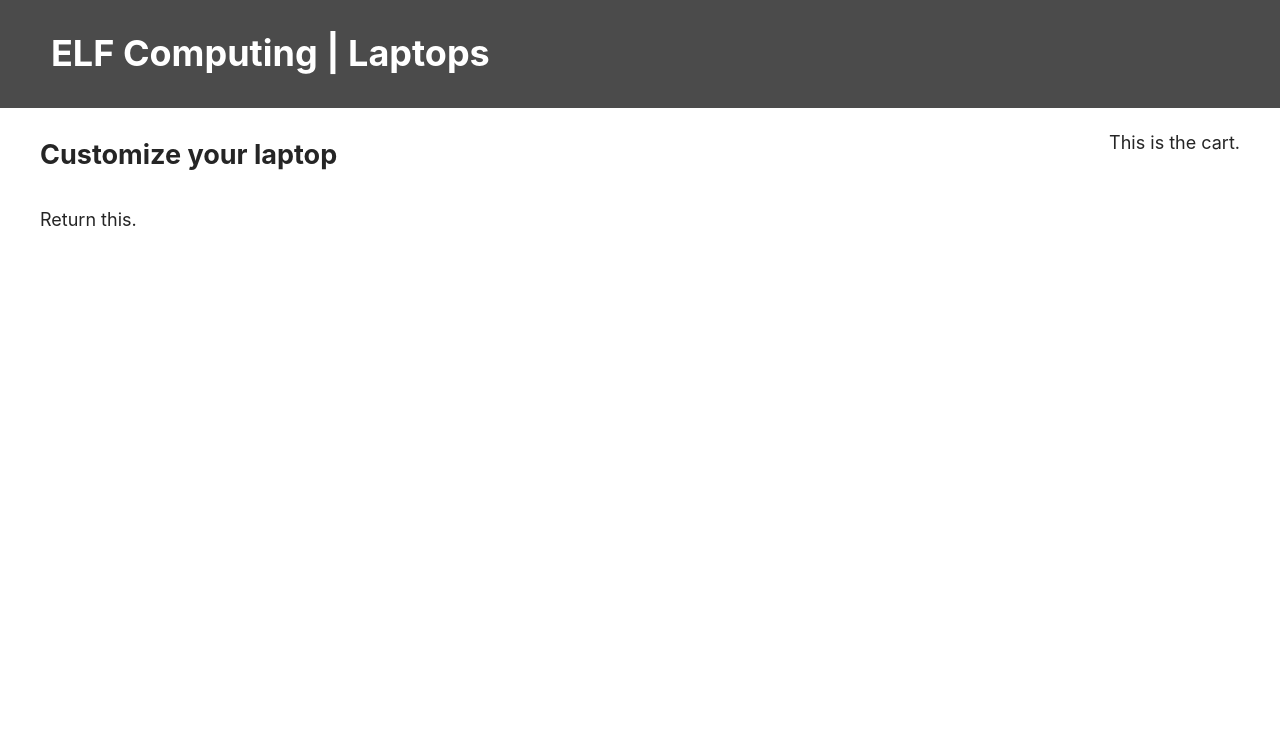
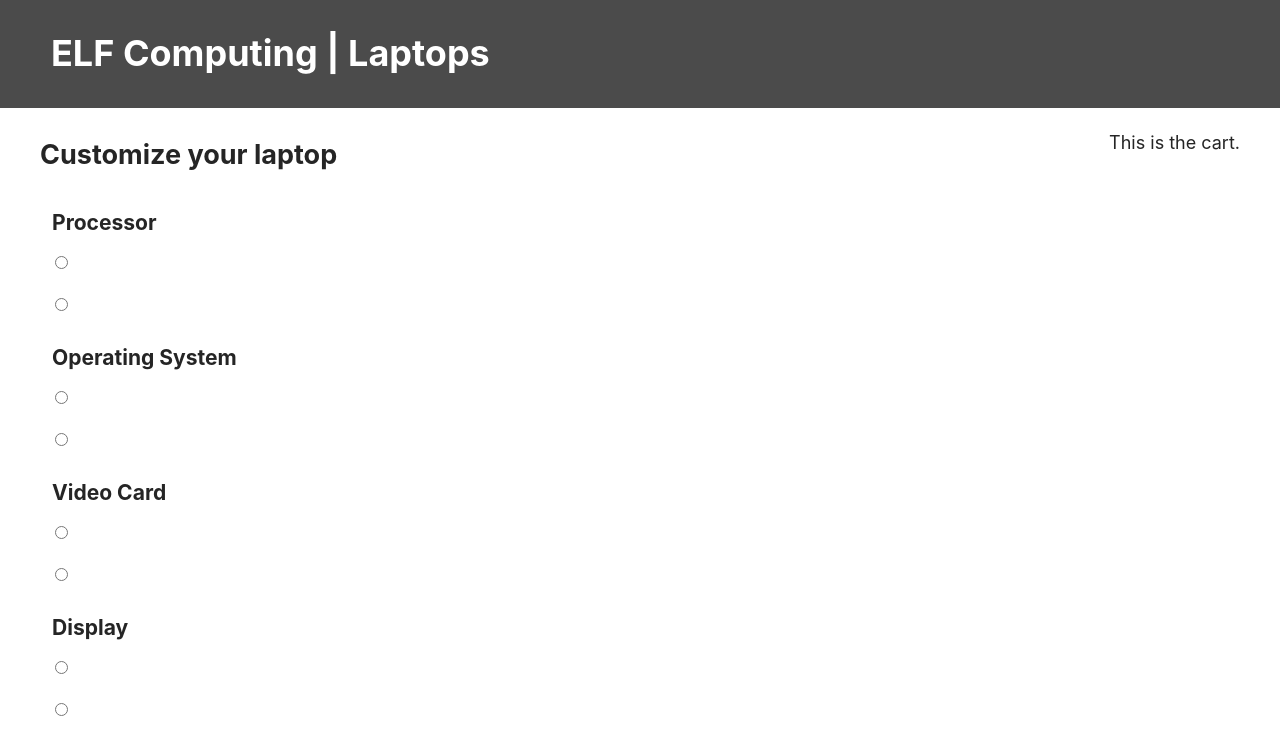
Before and after one commit to raeas/laptop_customizer, a React (Create React App) app: page / in a window 1280 px wide. Shown: the top 754 px of the page. Built offline with nearby package versions, Linux system fonts and the light colour scheme.

Commit message:
updated App.js, FeatureName.js, OrderForm.js

```diff
--- a/package.json
+++ b/package.json
@@ -9,6 +9,7 @@
     "react": "^17.0.1",
     "react-dom": "^17.0.1",
     "react-scripts": "4.0.0",
+    "slugify": "^1.4.6",
     "web-vitals": "^0.2.4"
   },
   "scripts": {
--- a/src/App.js
+++ b/src/App.js
@@ -2,7 +2,6 @@ import React, { Component } from 'react';
 import './App.css';
 import Header from './Header';
 import OrderForm from './OrderForm'
-import FeatureName from './FeatureName'
 import OrderSummary from './OrderSummary'
 
 // This object will allow us to
@@ -34,6 +33,14 @@ class App extends Component {
     }
   };
 
+  updateFeature = (feature, newValue) => {
+    const selected = Object.assign({}, this.state.selected);
+    selected[feature] = newValue;
+    this.setState({
+      selected
+    });
+  };
+
   render() {
     console.log(this.props)
     return (
@@ -41,11 +48,13 @@ class App extends Component {
             <Header />
             <main>
                 <OrderForm
-                    fs={this.props.features}
+                    features={this.props.features}
                     selected={this.state.selected}
-                    //updateFeature={this.updateFeature}
+                    updateFeature={this.updateFeature}
                 />
-                <OrderSummary state={this.state.selected} />
+                <OrderSummary
+                  state={this.state.selected}
+                />
             </main>
         </div>
     );
--- a/src/FeatureName.js
+++ b/src/FeatureName.js
@@ -13,68 +13,86 @@ const USCurrencyFormat = new Intl.NumberFormat('en-US', {
   });
 
 
+class FeatureName extends Component {
+    static defaultProps = {
+        idx: 0,
+        featureName: '',
+        feature: [],
+        updateFeature: () => {},
+        selectedFeatureName: ''
+    }
+
+    render() {
+        console.log(this.props)
+        const featureHash =  this.props.featureName + '-' + this.props.idx;
+        const options = this.props.feature.map(item => {
+            const itemHash = slugify(JSON.stringify(item));
+            return (
+                <FeatureItem
+                    key={itemHash}
+                    itemHash={itemHash}
+                    feature={this.props.featureName}
+                    item={item}
+                    selectedFeatureName={this.props.selectedFeatureName}
+                    updateFeature={this.props.updateFeature}
+                />
+            )
+        })
+        return (
+            <fieldset className="feature" key={featureHash}>
+                <legend className="feature__name">
+                    <h3>{this.props.featureName}</h3>
+                </legend>
+                {options}
+            </fieldset>
+        )
+    }
+}
+
+
 // class FeatureName extends Component {
 //     render() {
-//         console.log(this.props)
-//         const features = Object.values(this.props.features).map((feature, index) => {
-//             return (
-//             <FeatureItem key={index} name={feature} />
-//             )
+//         console.log(this.props.fs2)
+//         const features = Object.keys(this.props.fs2).map((feature, idx) => {
+//             const featureHash = feature + '-' + idx;
+//             const options = this.props.fs2[feature].map(item => {
+//                 const itemHash = slugify(JSON.stringify(item));
+//                 return (
+//                     <div key={itemHash} className="feature__item">
+//                         <input
+//                             type="radio"
+//                             className="feature__option"
+//                             name={slugify(feature)}
+//                             //cost={[feature].cost}
+//                             //checked={item.name === this.state.selected[feature].name}
+//                             onChange={e => this.updateFeature(feature, item)}
+//                         />
+//                         <label htmlFor={itemHash} className="feature__label">
+//                             {item.name} ({USCurrencyFormat.format(item.cost)})
+//                         </label>
+//                     </div>
+//                 )
+//             })
+//             console.log(options)
+//             // console.log(name)
 //         })
 //         console.log(features)
 //         return (
 //             <div>
-//                 <p>{features}</p>
-//                 <FeatureName />
+//                 <p>Return this.</p>
+//                 {/* <fieldset className="feature" key={featureHash}>
+//                     <legend className="feature__name">
+//                         <h3>{feature}</h3>
+//                     </legend>
+//                     {/* {options} */}
+//                 {/* <FeatureItem /> */}
+//                 {/* </fieldset> */}
+
 //             </div>
+
 //         )
+//         console.log(features)
 //     }
 // }
 
-
-class FeatureName extends Component {
-    render() {
-        console.log(this.props.fs2)
-        const features = Object.keys(this.props.fs2).map((feature, idx) => {
-            const featureHash = feature + '-' + idx;
-            const options = this.props.fs2[feature].map(item => {
-                const itemHash = slugify(JSON.stringify(item));
-                return (
-                    <div key={itemHash} className="feature__item">
-                        <input
-                            type="radio"
-                            className="feature__option"
-                            name={slugify(feature)}
-                            //cost={[feature].cost}
-                            //checked={item.name === this.state.selected[feature].name}
-                            onChange={e => this.updateFeature(feature, item)}
-                        />
-                        <label htmlFor={itemHash} className="feature__label">
-                            {item.name} ({USCurrencyFormat.format(item.cost)})
-                        </label>
-                    </div>
-                )
-            })
-            console.log(options)
-            // console.log(name)
-        })
-        console.log(features)
-        return (
-            <div>
-                <p>Return this.</p>
-                {/* <fieldset className="feature" key={featureHash}>
-                    <legend className="feature__name">
-                        <h3>{feature}</h3>
-                    </legend>
-                    {/* {options} */}
-                {/* <FeatureItem /> */}
-                {/* </fieldset> */}
-
-            </div>
-
-        )
-        console.log(features)
-    }
-}
-
 export default FeatureName;
--- a/src/OrderForm.js
+++ b/src/OrderForm.js
@@ -1,17 +1,46 @@
 import React, { Component } from 'react';
 import "./OrderForm.css";
 import FeatureName from './FeatureName'
-import FeatureItem from './FeatureItem'
 
+class OrderForm extends Component {
+    static defaultProps = {
+        features: {},
+        selected: {},
+        updateFeature: () => {}
+    }
 
-function OrderForm(props) {
-    console.log(props)
-    return (
-        <form className="main__form">
-            <h2>Customize your laptop</h2>
-            <FeatureName fs2={props.fs} />
-        </form>
-    )
+    render() {
+        const features = Object.keys(this.props.features).map((feature, idx) => {
+            const featureHash = feature + '-' + idx;
+            return (
+                <FeatureName
+                    key={featureHash}
+                    idx={idx}
+                    featureName={feature}
+                    feature={this.props.features[feature]}
+                    updateFeature={this.props.updateFeature}
+                    selectedFeatureName={this.props.selected[feature].name}
+                />
+            )
+        })
+        return (
+            <form className="main__form">
+                <h2>Customize your laptop</h2>
+                {features}
+            </form>
+        )
+    }
 }
 
+// function OrderForm(props) {
+//     console.log(props)
+
+//     return (
+//         <form className="main__form">
+//             <h2>Customize your laptop</h2>
+//             <FeatureName fs2={props.fs} />
+//         </form>
+//     )
+// }
+
 export default OrderForm;
```
Also changed, not shown: 1 other file (tests, documents, lock files or other folders).
